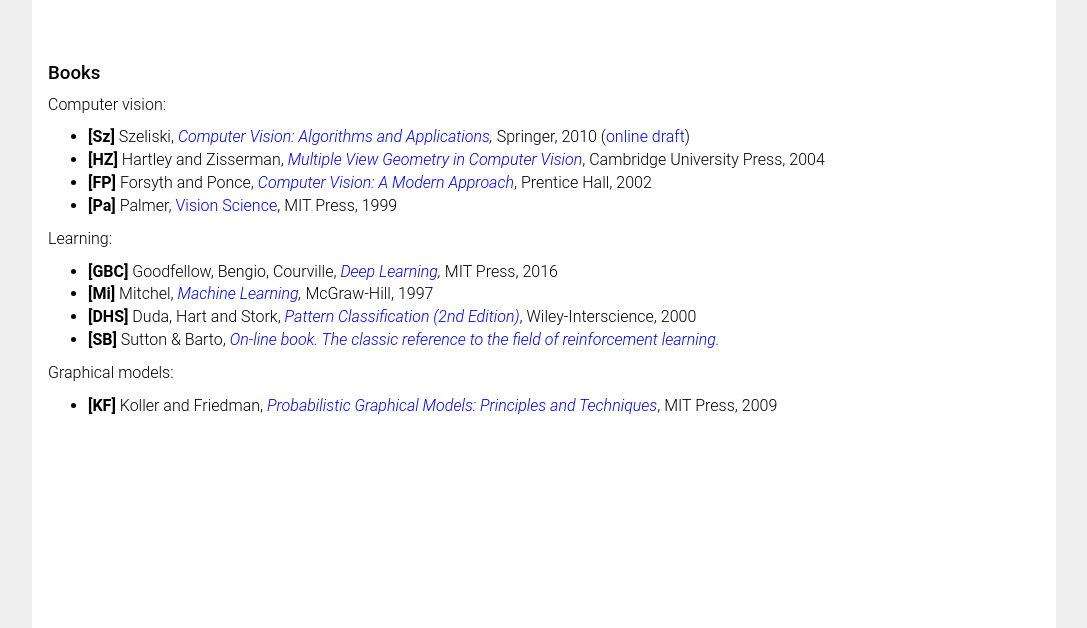
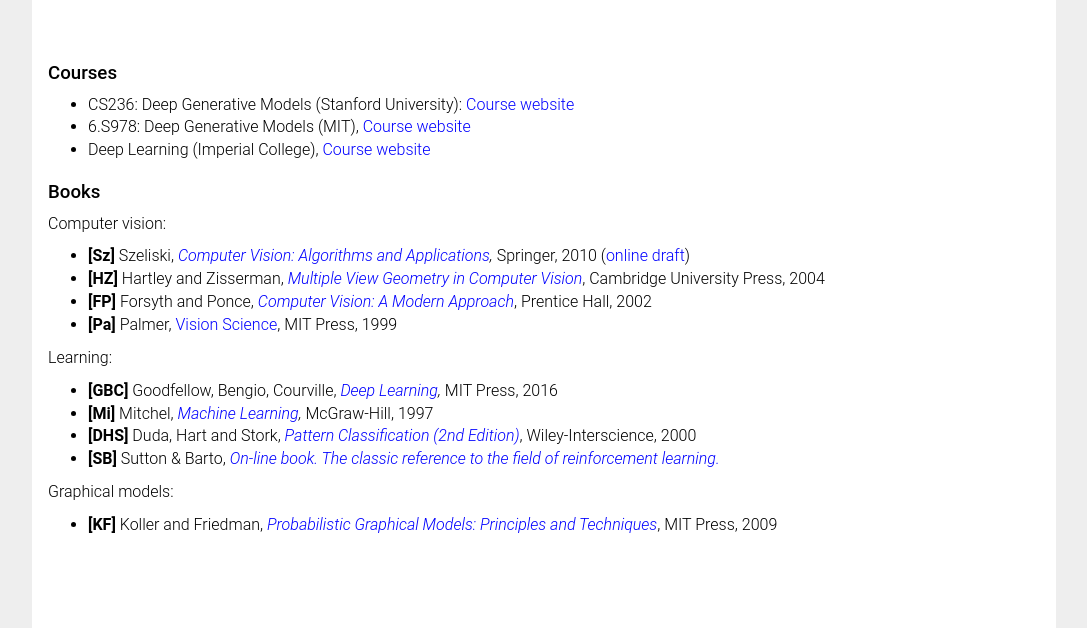
Before and after one commit to awesome-genai/awesome-genai.github.io, a plain HTML site: page materials.html in a window 1280 px wide. Shown: the part 172-800 px from the top of the page, without its empty margins (96-1183 px from the left). Drawn offline with nearby package versions, Linux system fonts and the light colour scheme.

Commit message:
Update materials.html

```diff
--- a/materials.html
+++ b/materials.html
@@ -188,6 +188,12 @@
     </tr>
   </table>
 	</table>-->
+<h3><a name="course" id="course"></a>Courses</h3>
+  <ul>
+    <li>CS236: Deep Generative Models (Stanford University): <a href="https://deepgenerativemodels.github.io/">Course website</a></li>
+    <li>6.S978: Deep Generative Models (MIT), <a href="https://mit-6s978.github.io/">Course website</a></li>
+    <li>Deep Learning (Imperial College), <a href="http://yingzhenli.net/home/en/?page_id=1366">Course website</a></li>
+  </ul>
   <h3><a name="books" id="books"></a>Books</h3>
   <p>Computer vision:</p>
   <ul>
```
